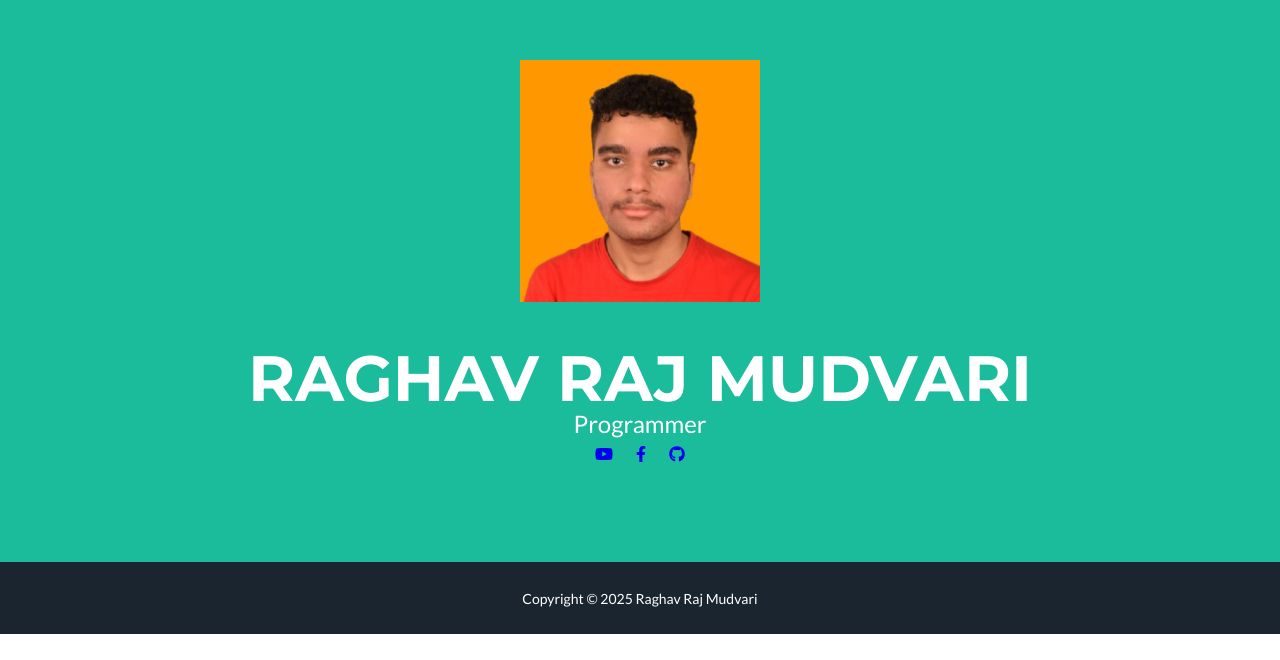
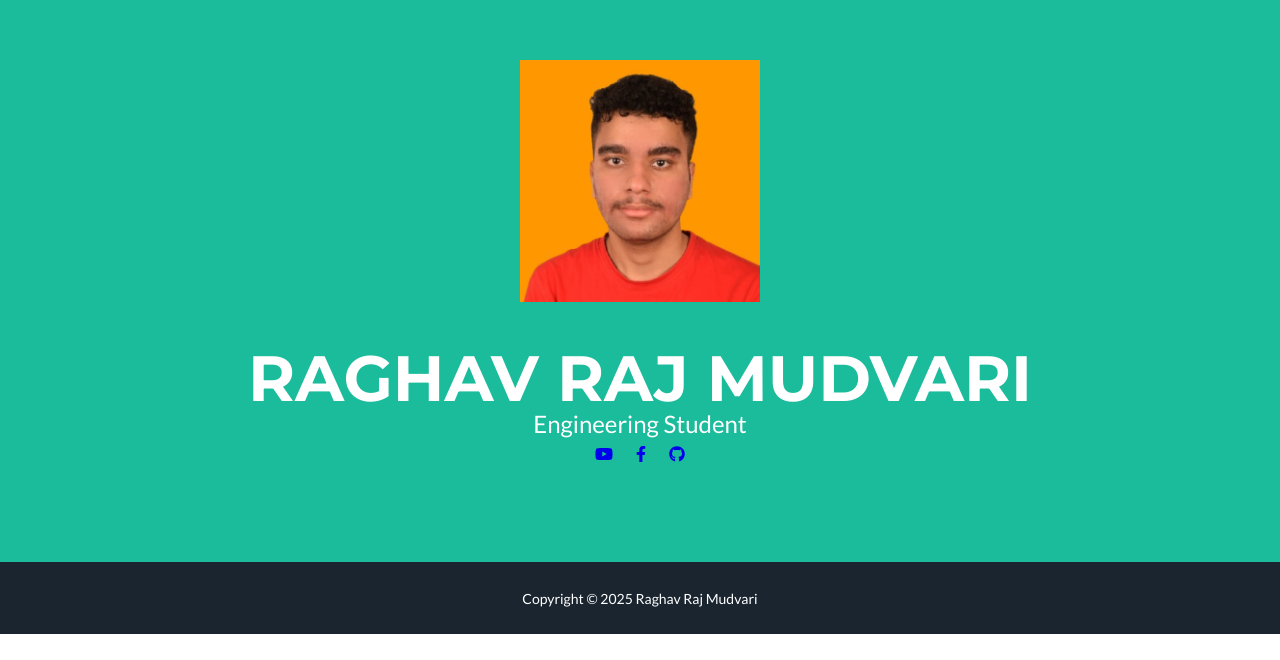
Before and after one commit to raghavmudvari/website, a plain HTML site: page index.htm in a window 1280 px wide. Shown: the part 140-800 px from the top of the page. Drawn offline with nearby package versions, Linux system fonts and the light colour scheme.

Commit message:
change in description

```diff
--- a/index.htm
+++ b/index.htm
@@ -28,7 +28,7 @@
                 <!-- Masthead Heading-->
                 <h1 class="masthead-heading text-uppercase mb-0">Raghav Raj Mudvari</h1>
                 <!-- Masthead Subheading-->
-                <p class="masthead-subheading font-weight-light mb-0">Programmer</p>
+                <p class="masthead-subheading font-weight-light mb-0">Engineering Student</p>
                 <nav>
                     <a href="https://www.youtube.com/@RaghavMudvari"><i class="fab fa-youtube"></i></a>
                     <a href="https://www.facebook.com/raghav.mudbhari/"><i class="fab fa-facebook-f"></i></a>
```
